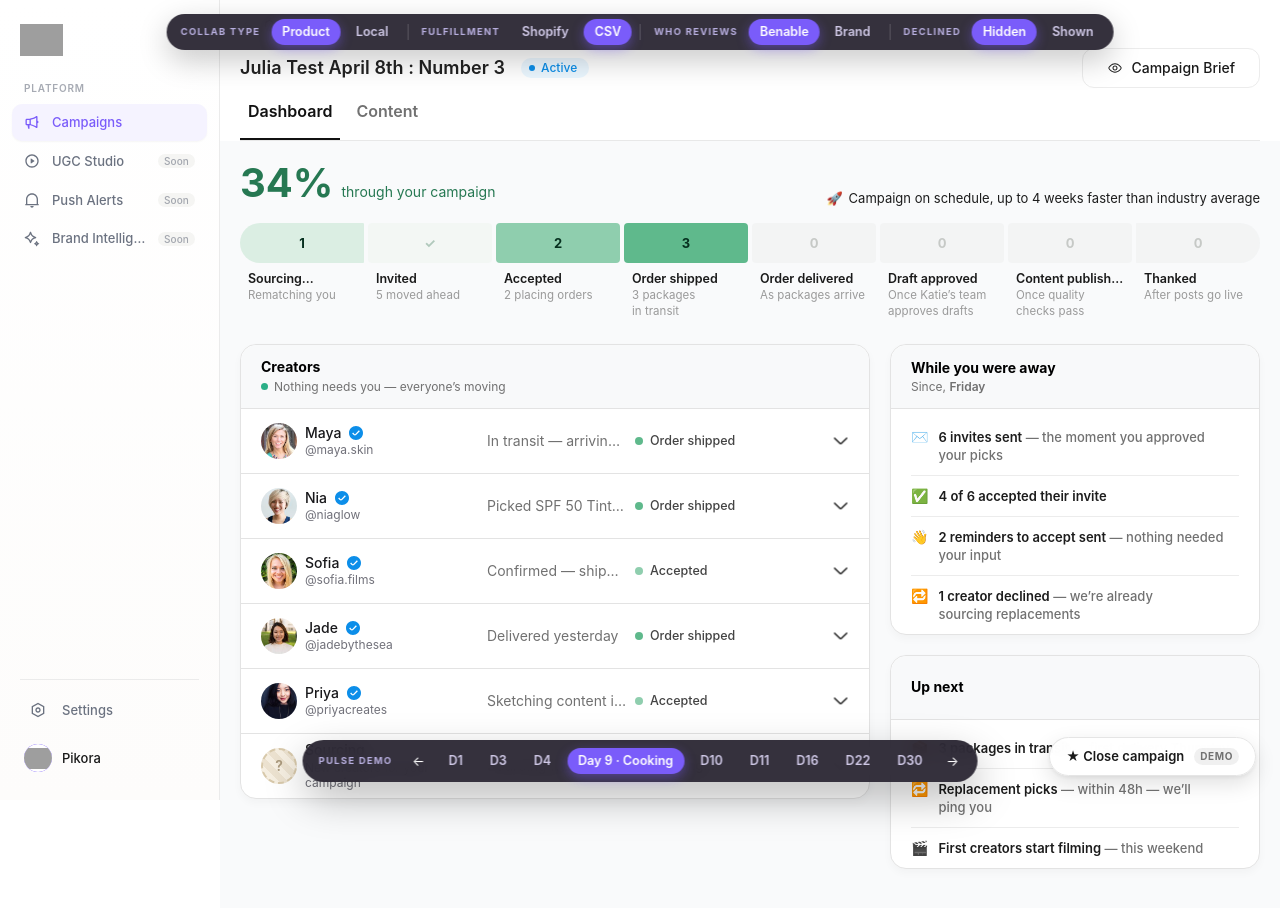
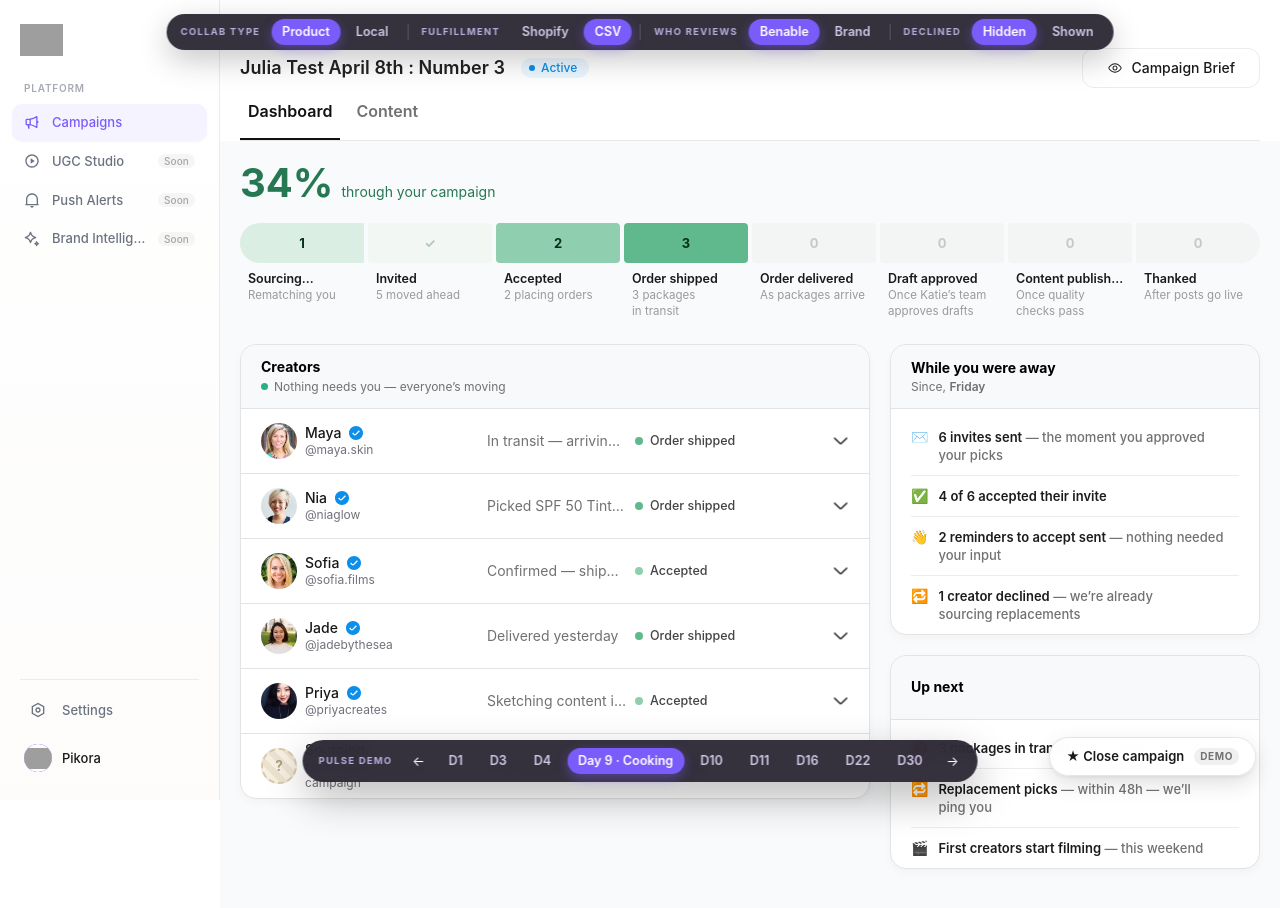
Before and after one commit to juliabenable/benable-brand-prototype-v46, a React (Vite) app: page /brand/tonypikora/campaigns/1 in a window 1280 px wide. Shown: the top 908 px of the page. Built offline with nearby package versions, Linux system fonts and the light colour scheme; grey boxes are pictures that could not be loaded; a web font is replaced by a local one.

Commit message:
Remove the on-schedule stat note (mirror of v45)
Co-Authored-By: Claude Fable 5 <noreply@anthropic.com>

```diff
--- a/src/components/pulse/amine.jsx
+++ b/src/components/pulse/amine.jsx
@@ -82,14 +82,14 @@ export function AmineStat({ scene }) {
         <span className="am-stat-big">{PCT[scene.day]}</span>
         <span className="am-stat-cap">{wrapped ? <>campaign complete! <i className="tf-wrapemoji" aria-hidden>🎉</i></> : 'through your campaign'}</span>
       </div>
-      <div className="am-stat-note">
-        <span aria-hidden>{wrapped ? '🎉' : '🚀'}</span>
-        <span>
-          {wrapped
-            ? 'Wrapped 37 days ahead of average'
-            : 'Campaign on schedule, up to 4 weeks faster than industry average'}
-        </span>
-      </div>
+      {/* the on-schedule note was removed (Julia, Aug 21); the wrap day
+          keeps its celebration line */}
+      {wrapped && (
+        <div className="am-stat-note">
+          <span aria-hidden>🎉</span>
+          <span>Wrapped 37 days ahead of average</span>
+        </div>
+      )}
     </div>
   );
 }
```
